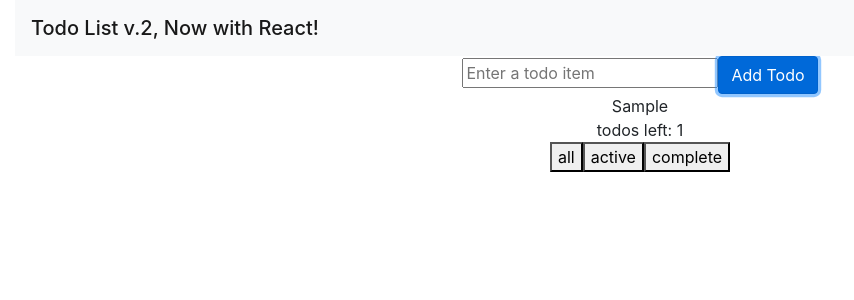
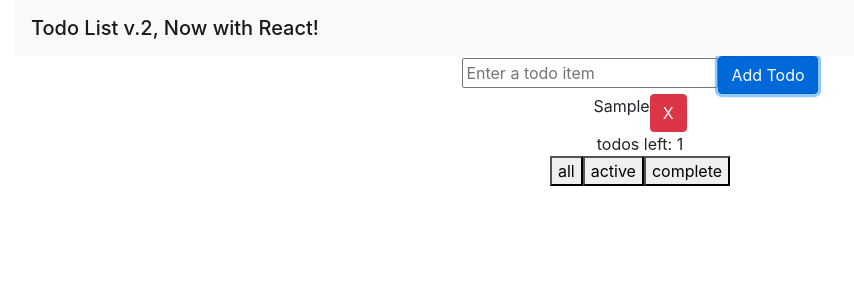
Before and after one commit to kiredroffas/Todo-List-App-v2, a React (Create React App) app: page / in a window 1280 px wide. Both pictures are taken after typing "Sample" into the empty fields and a click on the button "Add Todo". Shown: the top 300 px of the page, without its empty margins (0-854 px from the left). Built offline with nearby package versions, Linux system fonts and the light colour scheme.

Commit message:
Can now delete todos from the list

```diff
--- a/src/App.js
+++ b/src/App.js
@@ -11,7 +11,7 @@ function App() {
         </nav>
         <TodoList />
       </div>
-      </div>
+    </div>
   );
 }
 
--- a/src/Todo.js
+++ b/src/Todo.js
@@ -4,10 +4,13 @@ export default class Todo extends React.Component {
 
     render() {
         return (
-            <div
-                style={{ textDecoration: this.props.todo.complete ? 'line-through' : ""}}
-                onClick={this.props.toggleComplete}>
-                {this.props.todo.text}
+            <div style={{ display: "flex", justifyContent: 'center'}}>
+                <div
+                    style={{ textDecoration: this.props.todo.complete ? 'line-through' : ""}}
+                    onClick={this.props.toggleComplete}>
+                    {this.props.todo.text}
+                </div>
+                <button className="btn btn-danger" onClick={this.props.onDelete}>X</button>
             </div>
         )
     }
--- a/src/TodoForm.js
+++ b/src/TodoForm.js
@@ -21,6 +21,7 @@ export default class TodoForm extends React.Component {
 
     handleSubmit(event) {
         event.preventDefault();
+        if (this.state.text !== "") {
             this.props.onSubmit({
                 id: shortid.generate(),
                 text: this.state.text,
@@ -29,6 +30,7 @@ export default class TodoForm extends React.Component {
             this.setState({
                 text: ""
             });
+        }
     }
 
     render() {
--- a/src/TodoList.js
+++ b/src/TodoList.js
@@ -14,6 +14,7 @@ export default class TodoList extends React.Component {
         this.addTodo = this.addTodo.bind(this);
         this.toggleComplete = this.toggleComplete.bind(this);
         this.updateTodoToShow = this.updateTodoToShow.bind(this);
+        this.handleDeleteTodo = this.handleDeleteTodo.bind(this);
     }
 
 
@@ -43,6 +44,12 @@ export default class TodoList extends React.Component {
         })
     }
 
+    handleDeleteTodo(id) {
+        this.setState({
+            todos: this.state.todos.filter(todo => todo.id !== id)
+        })
+    }
+
     updateTodoToShow(s) {
         this.setState({
             todoToShow: s
@@ -69,6 +76,7 @@ export default class TodoList extends React.Component {
                     <Todo
                         key={todo.id}
                         toggleComplete={() => this.toggleComplete(todo.id)}
+                        onDelete={() => this.handleDeleteTodo(todo.id)}
                         todo={todo}
                     />
                 ))}
```
Lines whose indentation alone changed are shown as unchanged.
